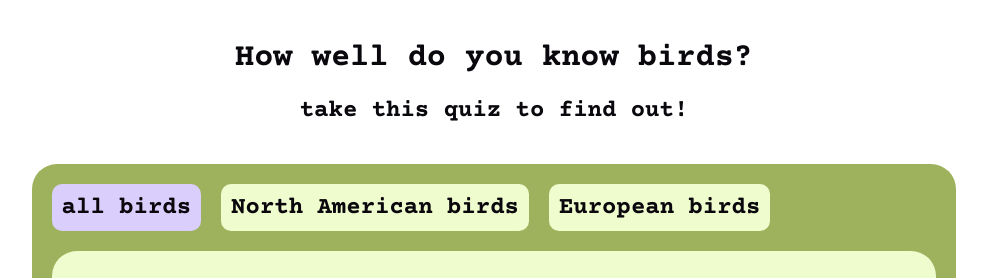
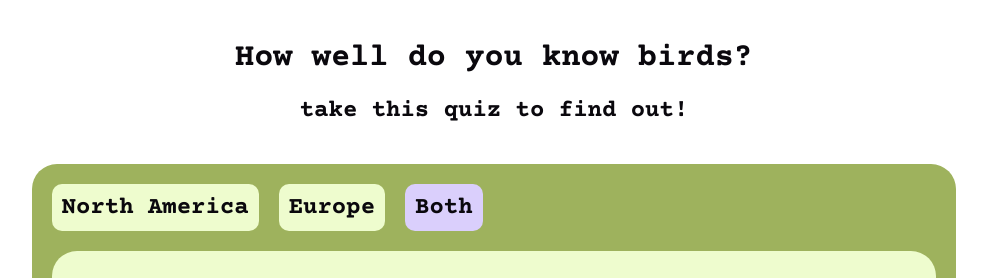
Before and after one commit to 0wlish/BirdQuiz, a plain HTML site: page index.html in a window 1280 px wide. Shown: the top 278 px of the page, without its empty margins (146-1133 px from the left). Drawn offline with nearby package versions, Linux system fonts and the light colour scheme; no server answers.

Commit message:
change buttons

```diff
--- a/index.html
+++ b/index.html
@@ -22,9 +22,9 @@
 
         <div id="question-container">
             <div id="buttonbox2">
-                <h2 id="al" onclick="setRegion(this.id)" onload="setRegion(this.id)">all birds</h2>
-                <h2 id="na" onclick="setRegion(this.id)">North American birds</h2>
-                <h2 id="eu" onclick="setRegion(this.id)">European birds</h2>
+                <h2 id="na" onclick="setRegion(this.id)">North America</h2>
+                <h2 id="eu" onclick="setRegion(this.id)">Europe</h2>
+                <h2 id="al" onclick="setRegion(this.id)" onload="setRegion(this.id)">Both</h2>
             </div>
             <div id="q1" class="questions">
                 <h2>#1</h2>
--- a/script.js
+++ b/script.js
@@ -1,5 +1,5 @@
 //TODO:
-//make list of questions from previous test, and make sure that user doesn't get those questions in the next test (extra feature - not important)
+//bird sidebar drawing (silhouttes of birds of all types flying)
 
 const questions = [-1, -1, -1, -1, -1, -1, -1, -1, -1, -1]; //holds addresses of questions in json file
 const answers = [ -1, -1, -1, -1, -1, -1, -1, -1, -1, -1]; //hold values of answers (a String equal to one of the options) for each question
```
